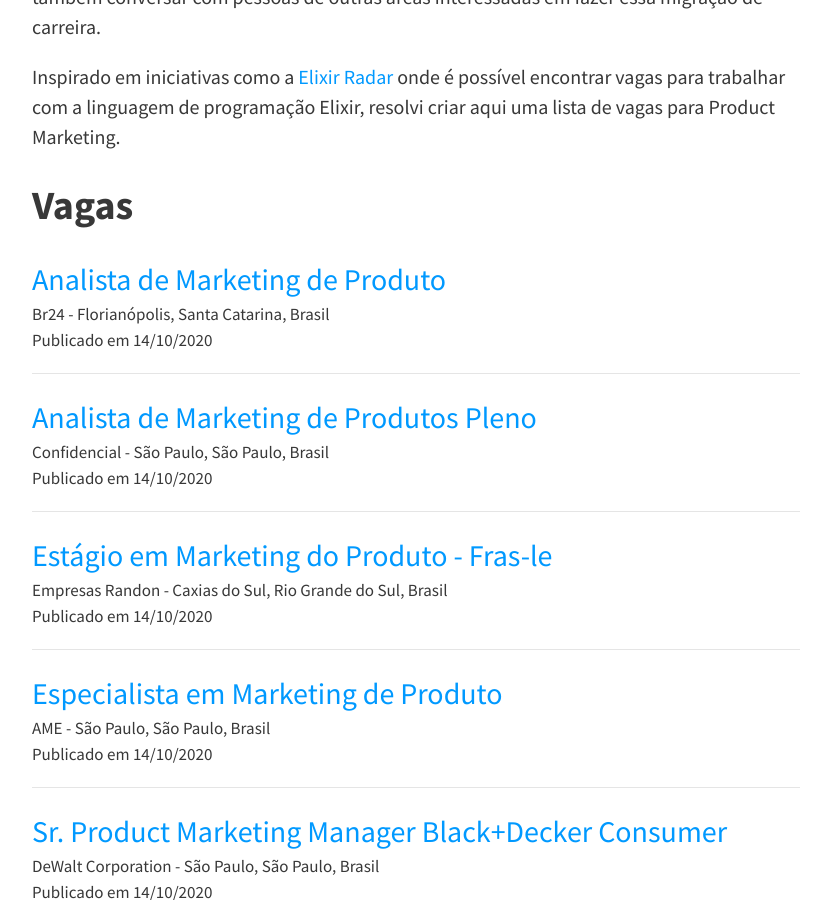
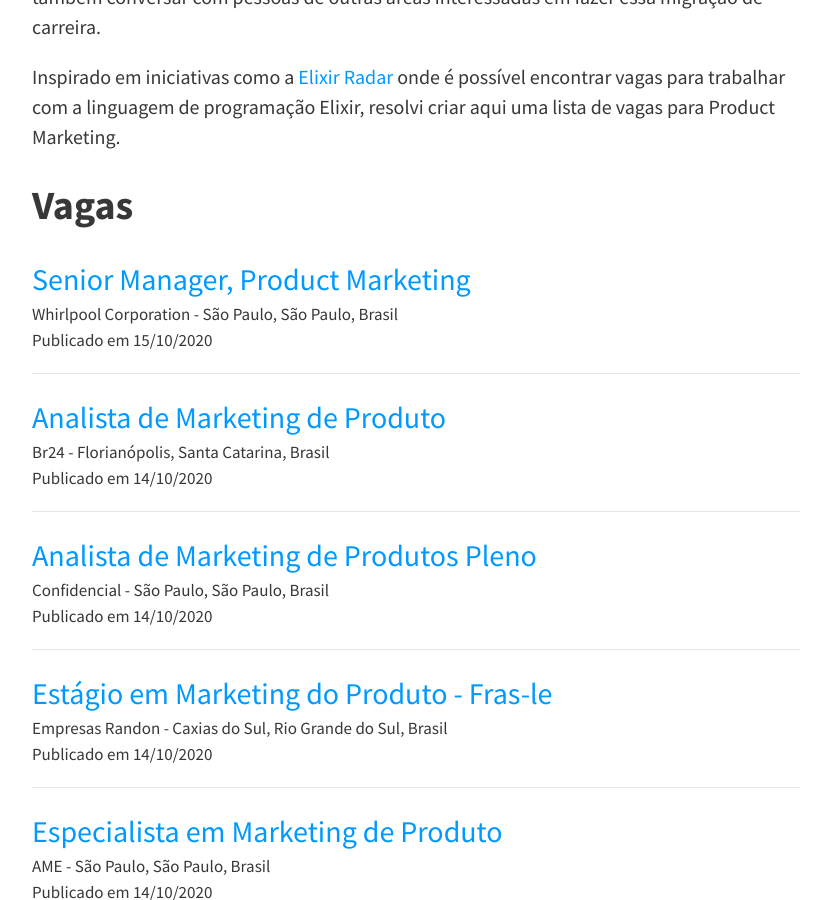
Before and after one commit to felipecbarbosa/felipecbarbosa.github.io, a Jekyll site: the page built from product-marketing/vagas.md, in a window 1280 px wide and 900 px high, scrolled down 953 px. Shown: the whole window, without its empty margins (224-1040 px from the left). Built offline with Jekyll 4.4.1, drawn with Linux system fonts in a browser that asks for light colours; nearby versions of some CDN libraries; comment, search, counter and statistics services are not loaded.

Commit message:
Added new jog, whirpool

```diff
--- a/_data/job.json
+++ b/_data/job.json
@@ -1,4 +1,11 @@
 [
+    {
+        "url": "https://www.linkedin.com/jobs/view/2208657165/",
+        "title": "Senior Manager, Product Marketing",
+        "location": "Whirlpool Corporation - São Paulo, São Paulo, Brasil",
+        "date": "Publicado em 15/10/2020",
+        "track": "whirlpool"
+    },
     {
         "url": "https://rooster.jobs/jobs/826",
         "title": "Analista de Marketing de Produto",
```
